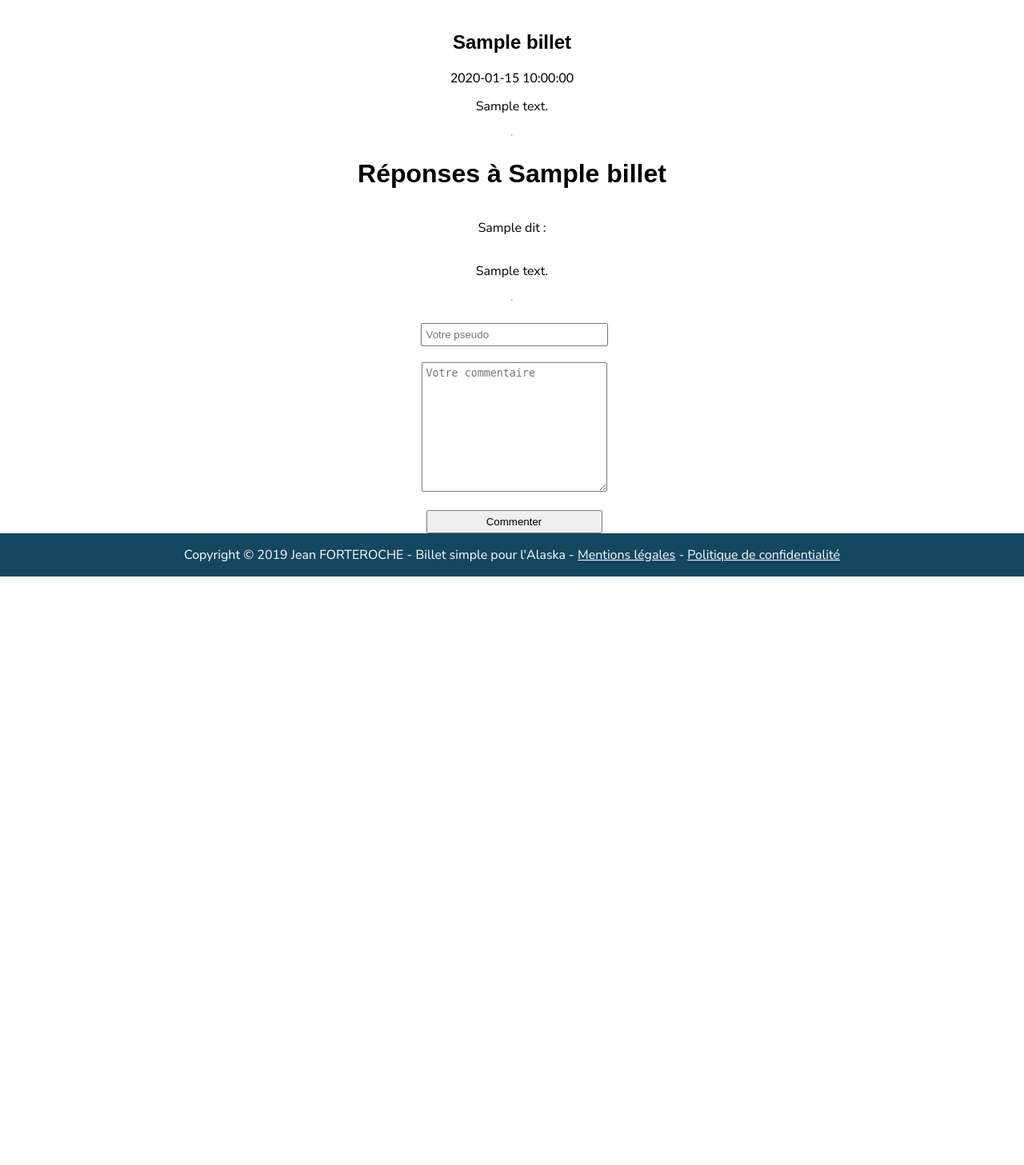
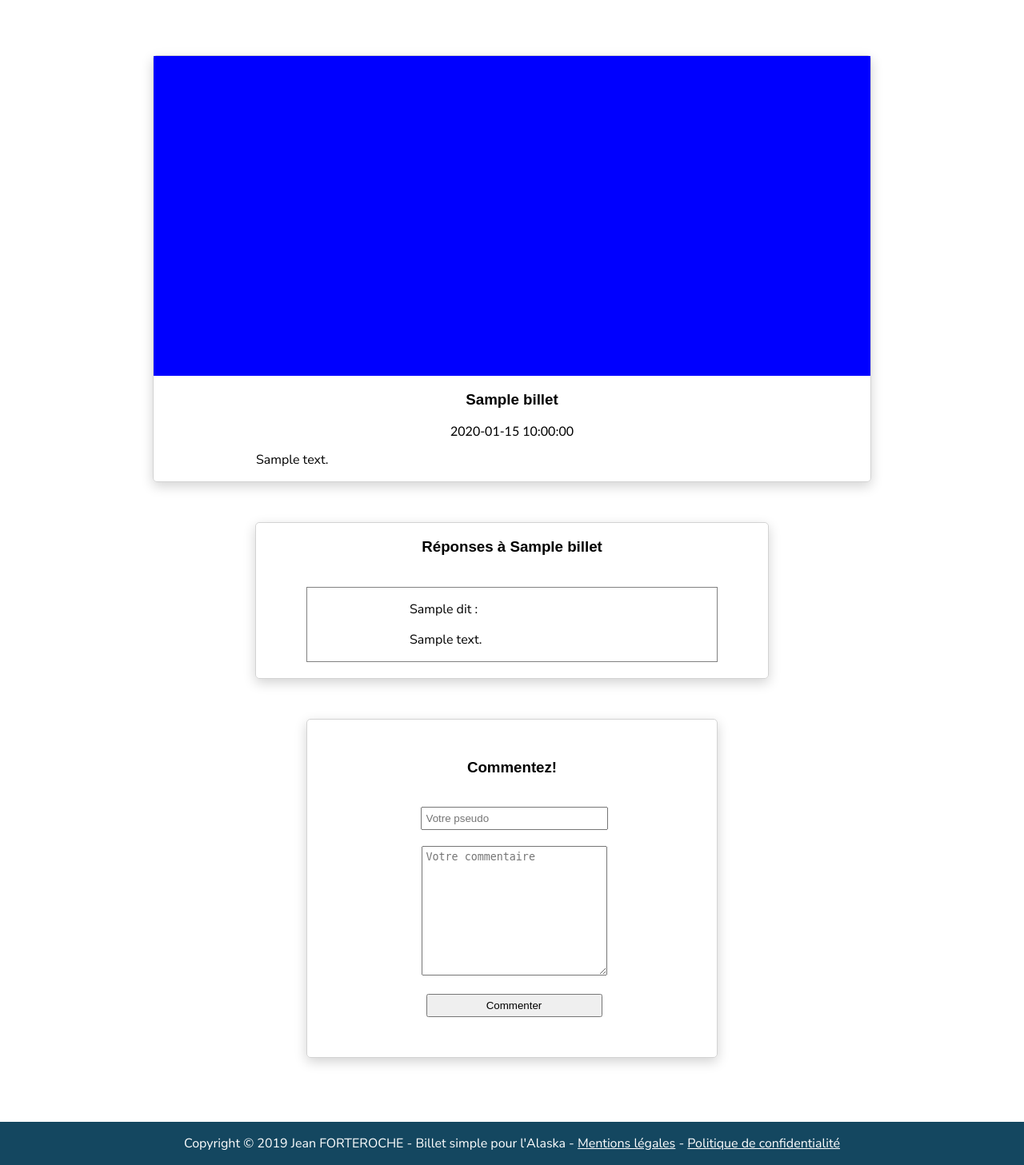
Before and after one commit to GadeyneNicolas/Projet4_Blog, a PHP site: page /index.php?action=billet&id=1 in a window 1280 px wide. Shown: the part 69-1526 px from the top of the page at 80% size. Before the commit the page ends 790 px from the top, so only its background shows below. Run offline with PHP 8.4, Linux system fonts and the light colour scheme; tables that the repository leaves empty or names only in its code hold one stand-in row (values such as "Sample post"); some web fonts are replaced.

Commit message:
Modification Css de la page d'acceuil, de la page des billets, et de la page Admin. Ajout de Tiny MCE à la page Admin afin de poster simplement un article. Création de l'action modifierBillet du CRUD. (Ne fonctionne pas pour le moment).

```diff
--- a/Contenu/Css/style.css
+++ b/Contenu/Css/style.css
@@ -126,7 +127,7 @@
     color: #545454;
 }
 
-#contenu {
+.contenu {
  margin-top: 80px;
  display: flex;
  flex-direction: column;
@@ -143,6 +144,7 @@
     display: flex;
     flex-direction: column;
     align-items: center;
+    margin-top: 80px;
 }
 
 footer a {
@@ -314,8 +314,96 @@
     width: 1200px;
     display: flex;
     flex-wrap: wrap;
+    justify-content: center;
+    align-items: center;
 }
 
 .billets {
-  width: 600px;
+  height: 600px;
+  width: 500px;
+  margin: 20px;
+  border: 1px solid lightgrey;
+  border-radius: 5px;
+  box-shadow: 0px 5px 15px lightgrey;
 }
+
+.billets_image {
+    height: 450px;
+    background-color: rgb(4, 0, 255);
+}
+
+.billets_texte {
+    margin-top: 30px;
+}
+
+.billets_bouton {
+    text-align: center;
+    width: 150px;
+    padding: 5px;
+    padding-left: 10px;
+    padding-right: 10px;
+    border: 1px solid lightgrey;
+    border-radius: 5px;
+    box-shadow: 0px 5px 15px lightgrey;
+    font-weight: bold;
+    background-color: white;
+    color: #545454;
+}
+
+#contenu {
+    height: 500px;
+}
+
+#titre {
+    margin-bottom: 50px;
+}
+
+.les_articles {
+    width: 80vw;
+    display: flex;
+    flex-direction: column;
+    justify-content: center;
+    align-items: center;
+}
+
+.article {
+    width: 70vw;
+    margin-top: 50px;
+    border: 1px solid lightgrey;
+    border-radius: 5px;
+    box-shadow: 0px 5px 15px lightgrey;
+}
+
+.article_img {
+    height: 400px;
+    background-color: blue;
+}
+
+.reponses {
+    display: flex;
+    flex-direction: column;
+    align-items: center;
+    justify-content: center;
+    width: 50vw;
+    margin-top: 50px;
+    border: 1px solid lightgrey;
+    border-radius: 5px;
+    box-shadow: 0px 5px 15px lightgrey;
+}
+
+.commentaire {
+    width: 40vw;
+    margin-top: 20px;
+    margin-bottom: 20px;
+    border: 1px solid grey;
+}
+
+.commenter {
+    width: 40vw;
+    margin-top: 50px;
+    border: 1px solid lightgrey;
+    border-radius: 5px;
+    box-shadow: 0px 5px 15px lightgrey;
+    padding-top: 30px;
+    padding-bottom: 50px;
+}
--- a/Controleur/ControleurBillet.php
+++ b/Controleur/ControleurBillet.php
@@ -42,4 +42,10 @@
         $this->billet->enleverBillet($id);
     }
 
+     // Supprime un billet
+     public function modifierBillet($id) {
+        // Supprime le billet
+        $this->billet->corrigerBillet($id);
+    }
+
 }
--- a/Controleur/Routeur.php
+++ b/Controleur/Routeur.php
@@ -35,7 +35,12 @@
                     $contenuBillet = $this->getParametre($_POST, 'contenu');
                     $this->ctrlBillet->creerBillet($titre, $contenuBillet);
                     $this->ctrlPage->Admin();
-                }  else if ($_GET['action'] == 'supprimerBillet') {
+                } else if ($_GET['action'] == 'modifierBillet') {
+                    $titre = $this->getParametre($_POST, 'titre');
+                    $contenuBillet = $this->getParametre($_POST, 'contenu');
+                    $this->ctrlBillet->modifierBillet($titre, $contenuBillet);
+                    $this->ctrlPage->Admin();
+                } else if ($_GET['action'] == 'supprimerBillet') {
                     $id = $this->getParametre($_GET, 'id');
                     $this->ctrlBillet->supprimerBillet($id);
                     $this->ctrlPage->Admin();
--- a/Modele/Billet.php
+++ b/Modele/Billet.php
@@ -49,4 +49,9 @@
         $sql = 'DELETE FROM T_BILLET WHERE BIL_ID= ?';
         $this->executerRequete($sql, array($id));
     }
+
+    public function corrigerBillet($id) {
+        $sql = 'UPDATE FROM T_BILLET SET BIL_TITRE= ?, BIL_CONTENU= ? WHERE BIL_ID= ?';
+    }
+
 }
--- a/Vue/gabarit.php
+++ b/Vue/gabarit.php
@@ -21,14 +21,14 @@
         </nav>
     </header>
 
-    <div id="contenu">
+    <div class="contenu">
         <?= $contenu ?>
     </div>
-</body>
 
-<footer id="piedBlog">
+    <footer id="piedBlog">
         <p>Copyright © 2019 Jean FORTEROCHE - Billet simple pour l'Alaska -
          <a href="index.php?action=Mentions">Mentions légales</a> - <a href="index.php?action=Confidentialite">Politique de confidentialité</a></p>
 </footer>
+</body>
 
 </html>
--- a/Vue/vueAPropos.php
+++ b/Vue/vueAPropos.php
@@ -1,4 +1,4 @@
-<section id="contenu">
+
         <section id="aPropos">
             <img id="aProposImg" src="Contenu/Images/apropos.jpg">
             <h2>A propos de l'auteur</h2>
@@ -45,4 +45,3 @@
             </ul>
 
        </section>
-    <section>
--- a/Vue/vueBillet.php
+++ b/Vue/vueBillet.php
@@ -1,24 +1,34 @@
 <?php $this->titre = "Mon Blog - " . $billet['titre']; ?>
 
-<article>
+<section class=les_articles>
+<article class="article">
+    <div class="article_img">
+    </div>
     <div>
         <h1 class="titreBillet"><?= $billet['titre'] ?></h1>
         <time><?= $billet['dateBillet'] ?></time>
     </div>
     <p><?= $billet['contenu'] ?></p>
 </article>
-<hr />
-<div>
-    <h1 id="titreReponses">Réponses à <?= $billet['titre'] ?></h1>
-</div>
+
+<div class="reponses">
+    <h3 id="titreReponses">Réponses à <?= $billet['titre'] ?></h3>
+
 <?php foreach ($commentaires as $commentaire): ?>
+<div class=commentaire>
 <p><?= $commentaire['auteur'] ?> dit :</p>
 <p><?= $commentaire['contenu'] ?></p>
+</div>
 <?php endforeach; ?>
-<hr />
+</div>
+
+<div class=commenter>
+<h3>Commentez!</h3>
 <form method="post" action="index.php?action=commenter">
     <input id="auteur" name="auteur" type="text" placeholder="Votre pseudo" required /><br />
     <textarea id="txtCommentaire" name="contenu" rows="4" placeholder="Votre commentaire" required></textarea><br />
     <input type="hidden" name="id" value="<?= $billet['id'] ?>" />
     <input type="submit" value="Commenter" />
 </form>
+</div>
+</section>
```
Also changed, not shown: other parts of Contenu/Css/style.css (+13 -14 lines), Vue/vueAccueil.php (+7 -5 lines), Vue/vueAdmin.php (+13 -4 lines).
